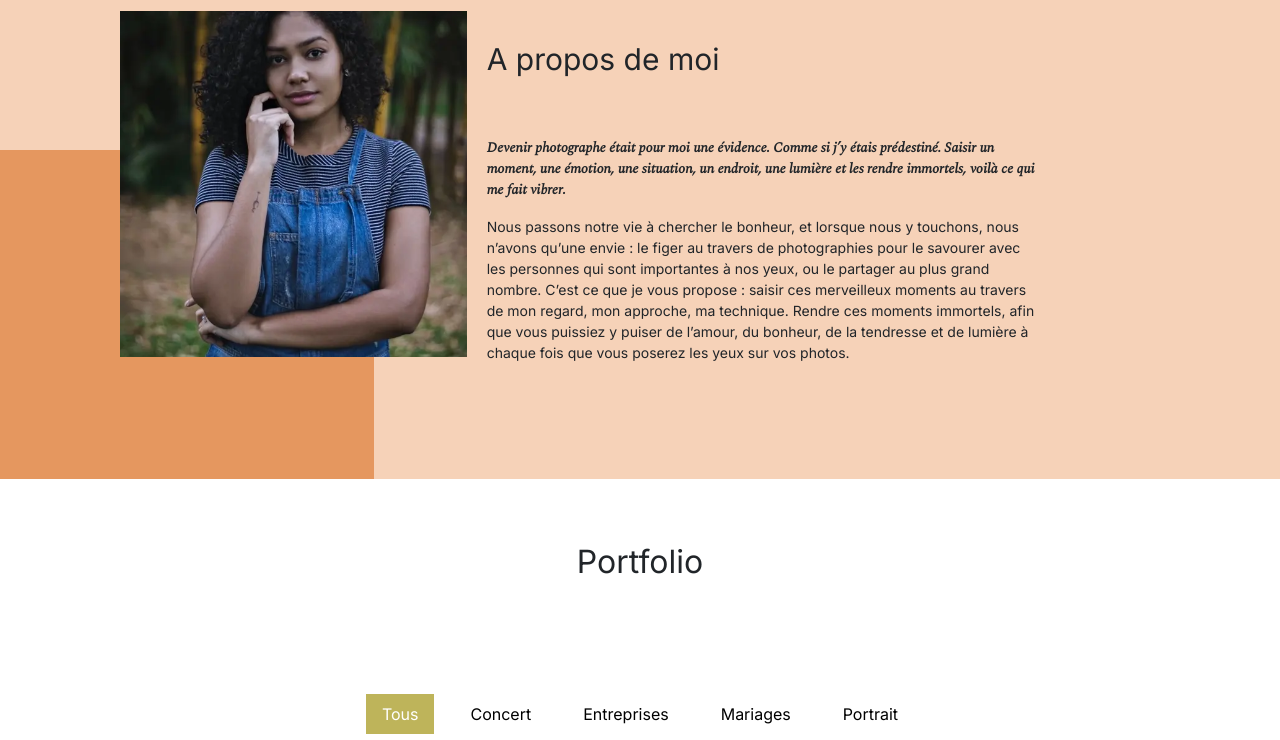
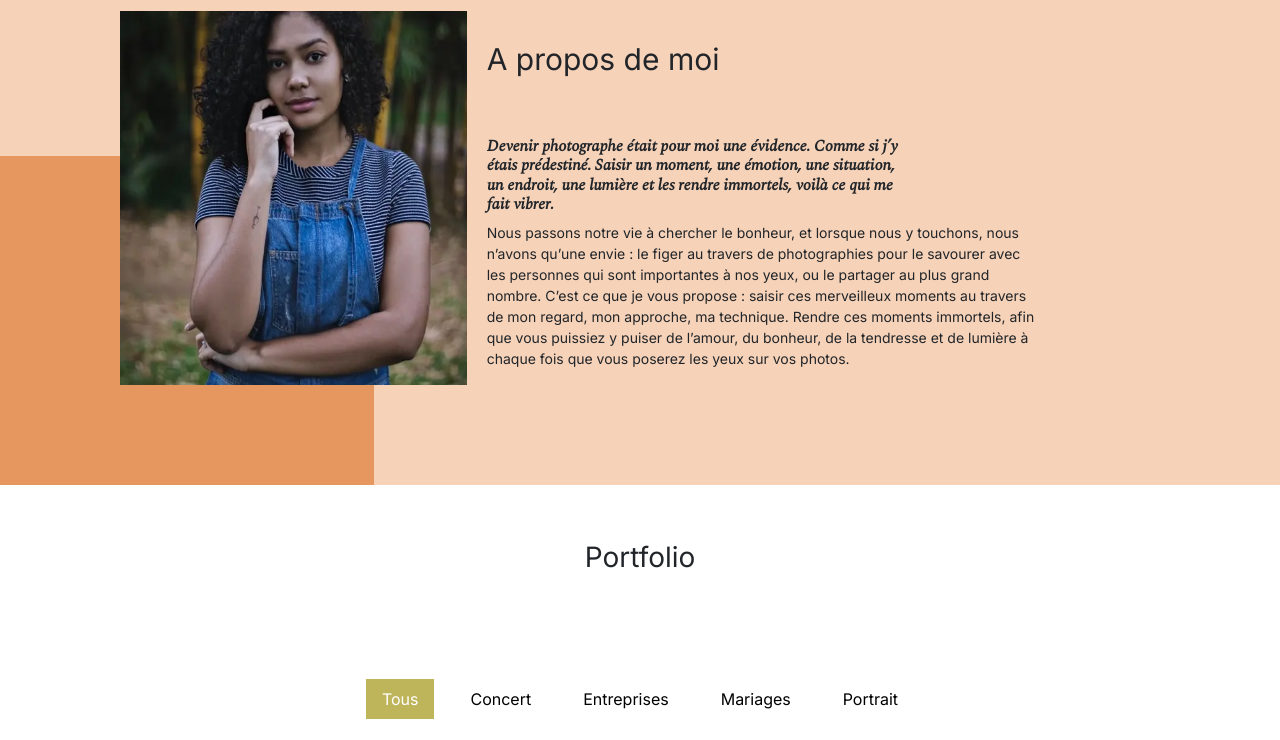
Before and after one commit to Naofalp/Nina-carducci, a plain HTML site: page index.html in a window 1280 px wide. Shown: the part 780-1520 px from the top of the page. Drawn offline with nearby package versions, Linux system fonts and the light colour scheme.

Commit message:
ajout/mdif class dans about, about me-p, quote, p et h2.form-container

```diff
--- a/assets/style.css
+++ b/assets/style.css
@@ -84,16 +84,26 @@ body {
 	font-size: 30px;
 }
 
-.about-me__introduction {
+p.about-me__introduction {
 	font-family: 'Spectral';
 	font-weight: 800;
 	font-style: italic;
 	width: 60%;
+	margin-top: 0;
+    margin-bottom: 0.5rem;
+    line-height: 1.2;
 }
 
-#about-me p {
+.about-me__p {
 	width: 80%;
 	font-size: 14px;
+	margin-top: 0;
+    margin-bottom: 1rem;
+}
+
+.aboutnina {
+	width: 100%;
+	height: 100%;
 }
 
 /* #gallery {
@@ -103,6 +113,7 @@ body {
 .title {
 	text-align: center;
 	padding-block: 2em;
+	font-size: 1.75rem;
 }
 
 .gallery .nav {
@@ -166,7 +177,8 @@ body {
 	font-family: Spectral;
 	font-style: italic;
 	font-weight: 300;
-
+	font-size: 2.5em;
+	line-height: 1.2;
 }
 
 .quote__author {
@@ -236,7 +248,10 @@ body {
 
 .form-container {
 	flex: 2;
+}
 
+.form-container h2 {
+	font-size: 1.75rem;
 }
 
 form {
```
